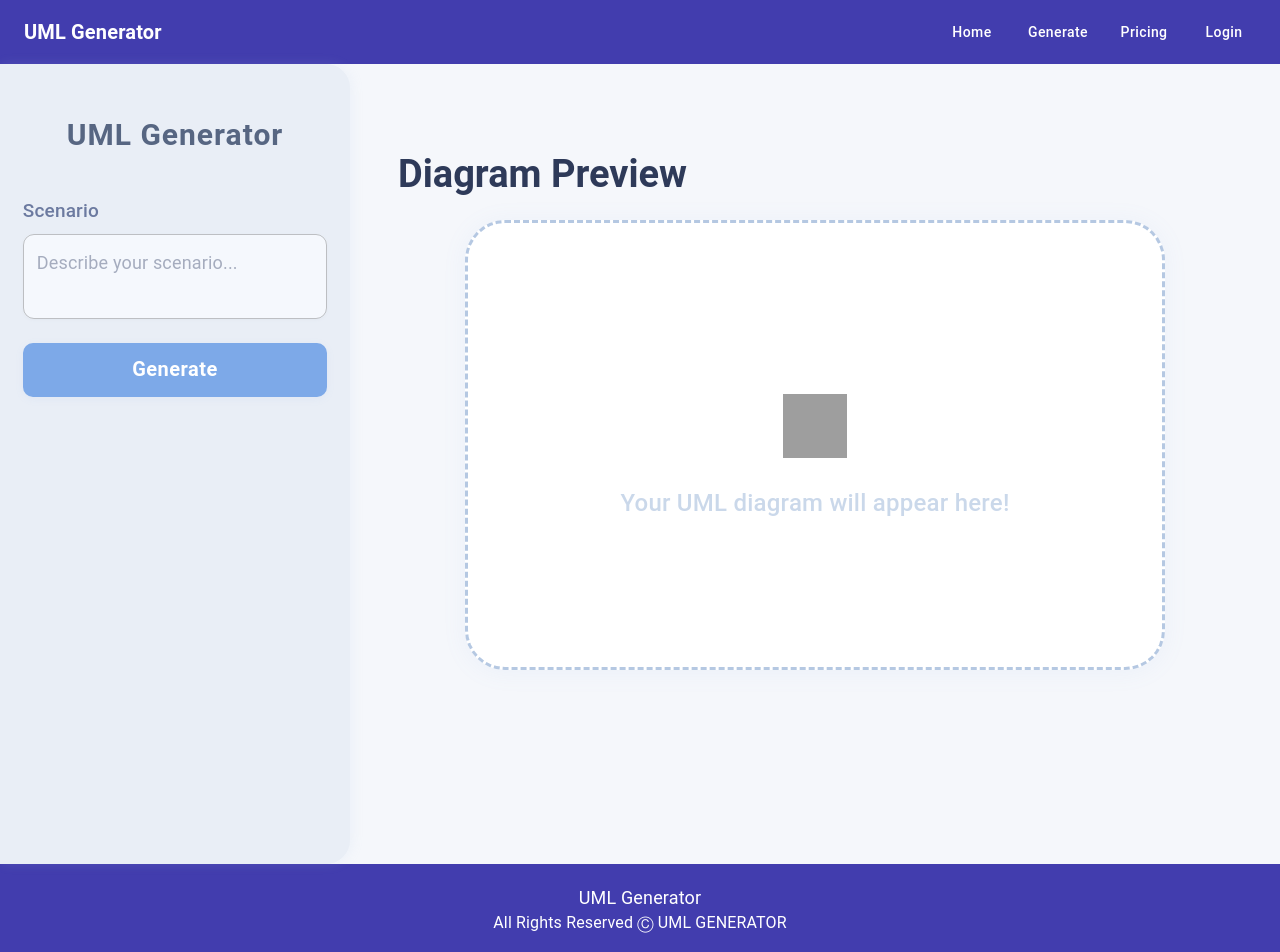
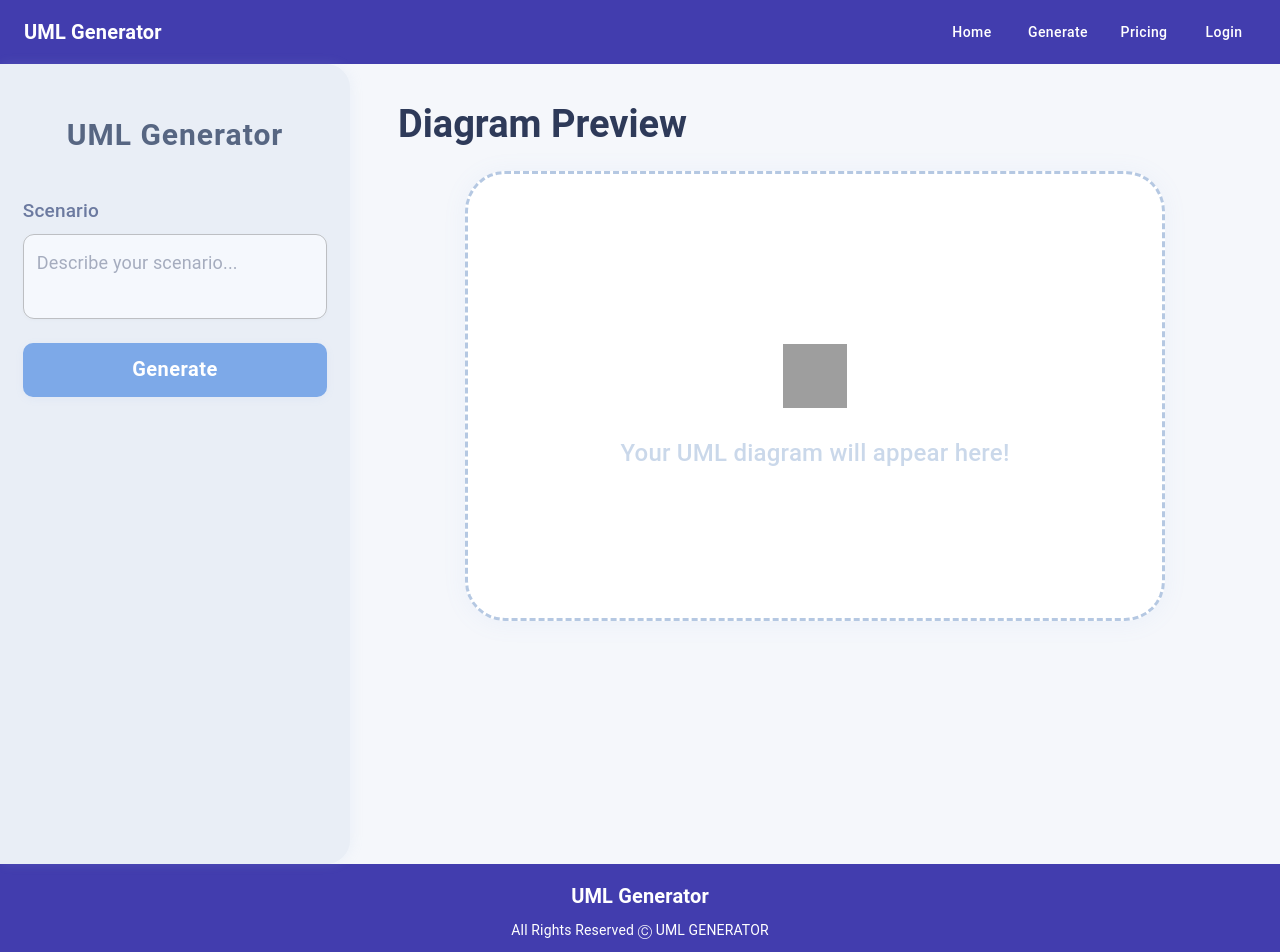
Before and after one commit to Balaj27/UML-Generator-Next, a Next.js app: page /Pages/UML in a window 1280 px wide. Shown: the top 952 px of the page. Built offline with nearby package versions, Linux system fonts and the light colour scheme; grey boxes are pictures that could not be loaded.

Commit message:
errors handled

```diff
--- a/src/app/Components/Footer.js
+++ b/src/app/Components/Footer.js
@@ -1,13 +1,37 @@
-import React from 'react'
-import './components.css'
-function Footer(){
-    return(
-        <footer>
-                <a href='/'>UML Generator</a>
-                <p>All Rights Reserved Ⓒ UML GENERATOR</p>
+"use client";
+import React from 'react';
+import Link from 'next/link';
+import { Box, Typography } from '@mui/material';
 
-        </footer>
-    )
+function Footer() {
+    return (
+        <Box component="footer" sx={{
+            py: 2,
+            px: 1,
+            mt: 'auto',
+            textAlign: 'center',
+            backgroundColor: "rgb(66, 61, 174)"
+        }}>
+            <Link href="/" passHref legacyBehavior>
+                <Typography
+                    variant="h6"
+                    component="a"
+                    sx={{
+                        textDecoration: 'none',
+                        color: "white",
+                        fontWeight: 'bold',
+                        fontFamily: 'inherit',
+                        '&:hover': { textDecoration: 'underline' }
+                    }}
+                >
+                    UML Generator
+                </Typography>
+            </Link>
+            <Typography variant="body2" sx={{ mt: 1, color:"white" }}>
+                All Rights Reserved Ⓒ UML GENERATOR
+            </Typography>
+        </Box>
+    );
 }
 
 export default Footer;
--- a/src/app/Components/LandingBody.js
+++ b/src/app/Components/LandingBody.js
@@ -11,7 +11,7 @@ function LandingBody(){
         <p>
           Transform Ideas into Visual Masterpieces with seamless UML Generation!
         </p>
-        <a href='/generate'><button className="register-button">Generate Now!</button></a>
+        <a href='/Pages/UML'><button className="register-button">Generate Now!</button></a>
       </div>
       <div className="banner-image">
         <img src='https://d2ms8rpfqc4h24.cloudfront.net/software_architecture_approach_e14db643bb.png' alt="Illustration" style={{}}/>
--- a/src/app/Components/Services.js
+++ b/src/app/Components/Services.js
@@ -92,7 +92,7 @@ function Services() {
               </CardActions>
               <Collapse in={activeCard === 'uml'} timeout="auto" unmountOnExit>
                 <List dense>
-                  {umlServices.map((service, idx) => (
+                  {umlServices.map((service) => (
                     <ListItem key={service} sx={{ justifyContent: "center" }}>
                       <ListItemIcon sx={{ minWidth: 30 }}>
                         <DeviceHubIcon color="primary" fontSize="small" />
@@ -147,7 +147,7 @@ function Services() {
               </CardActions>
               <Collapse in={activeCard === 'non-uml'} timeout="auto" unmountOnExit>
                 <List dense>
-                  {nonUmlServices.map((service, idx) => (
+                  {nonUmlServices.map((service) => (
                     <ListItem key={service} sx={{ justifyContent: "center" }}>
                       <ListItemIcon sx={{ minWidth: 30 }}>
                         <DeviceHubIcon color="primary" fontSize="small" />
--- a/src/app/Components/UmlComponent.js
+++ b/src/app/Components/UmlComponent.js
@@ -291,10 +291,10 @@ function UmlComponent() {
             pt: { xs: 6, sm: 7, md: 10 },
             minHeight: "100vh",
             bgcolor: "#f5f7fb",
-            padding: "3%"
+            paddingBottom: "3%",
           }}
         >
-          <Box sx={{ display: "flex", alignItems: "center", mb: 3, mt: 1 }}>
+          <Box sx={{ display: "flex", alignItems: "center", mb: 3, mt: 1, marginTop: '-5%' }}>
             <Typography
               variant="h3"
               sx={{
@@ -302,6 +302,7 @@ function UmlComponent() {
                 color: "#2e3a59",
                 fontSize: { xs: 30, md: 38 },
                 mr: 2,
+
               }}
             >
               Diagram Preview
--- a/src/app/api/chat/route.js
+++ b/src/app/api/chat/route.js
@@ -4,7 +4,7 @@ import { NextResponse } from "next/server";
 
 // It's recommended to use your API key via an environment variable for security.
 // In a .env.local file at your project root, add: GeminiApi=YOUR_GEMINI_API_KEY
-const apiKey = process.env.GeminiApi || "AIzaSyDqF8aBvSvz2WvgJVGPi8_Kgcd5W4D6iCE";
+const apiKey = process.env.GeminiApi || "AIzaSyCmaEMHXr0febZMxLLqco8kQRPv6bg7KDw";
 const genAI = new GoogleGenerativeAI(apiKey);
 
 const model = genAI.getGenerativeModel({
--- a/src/app/api/hello/route.js
+++ /dev/null
@@ -1,5 +0,0 @@
-import { NextResponse } from "next/server";
-
-export async function POST(req) {
-  return NextResponse.json({ ok: true });
-}
--- a/src/app/page.tsx
+++ b/src/app/page.tsx
@@ -1,6 +1,5 @@
 import React from 'react';
 import Navbar from './Components/Navbar';
-import UmlComponent from './Components/UmlComponent';
 import LandingBody from './Components/LandingBody';
 import Footer from './Components/Footer';
 import './Pages/page.css';
```
